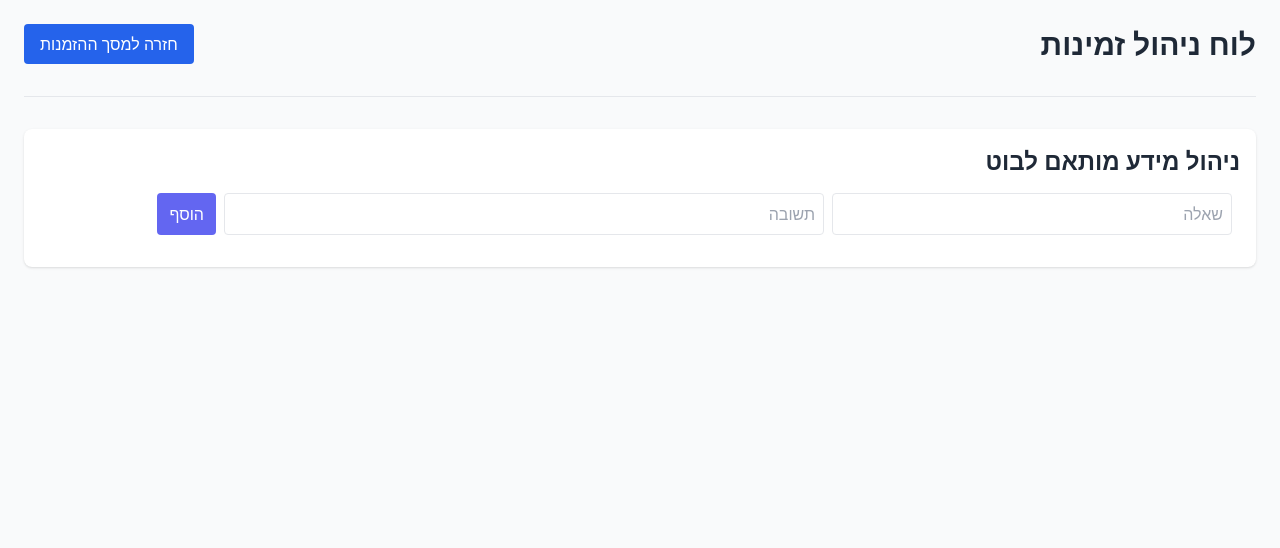
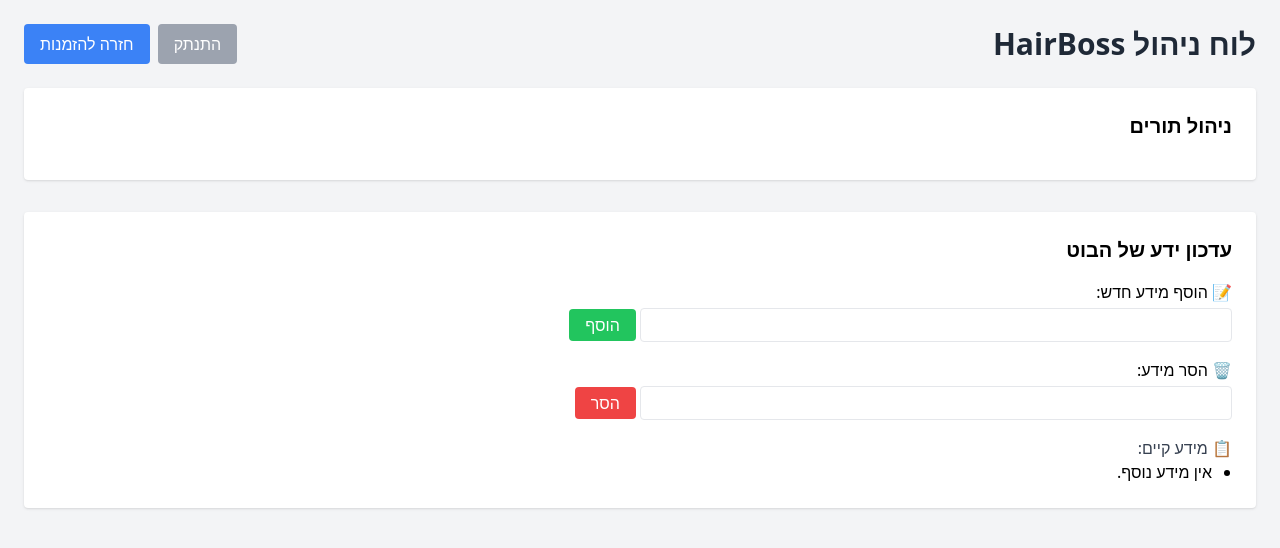
Before and after one commit to Nextwave19/barber, a Flask app: template templates/admin_command.html in a window 1280 px wide. Shown: the top 548 px of the page. Run offline with Flask 3, Linux system fonts and the light colour scheme; the template is opened without the code that fills it, so the values that code supplies are empty; some libraries are stand-ins or nearby versions.

Commit message:
Update admin_command.html

```diff
--- a/templates/admin_command.html
+++ b/templates/admin_command.html
@@ -2,104 +2,118 @@
 <html lang="he" dir="rtl">
 <head>
     <meta charset="UTF-8">
-    <title>לוח ניהול זמינות</title>
+    <title>ניהול HairBoss</title>
     <script src="https://cdn.tailwindcss.com"></script>
+    <style>
+        .hour-block:hover {
+            background-color: #c6f6d5 !important;
+        }
+    </style>
 </head>
-<body class="bg-gray-50 text-gray-800 p-6">
-
+<body class="bg-gray-100 p-6 text-right">
     <div class="flex justify-between items-center mb-6">
-        <h1 class="text-3xl font-bold">לוח ניהול זמינות</h1>
-        <a href="/" class="bg-blue-600 hover:bg-blue-700 text-white px-4 py-2 rounded">חזרה למסך ההזמנות</a>
+        <h1 class="text-3xl font-bold text-gray-800">לוח ניהול HairBoss</h1>
+        <div class="flex gap-2">
+            <form method="GET" action="/logout">
+                <button class="px-4 py-2 bg-gray-400 text-white rounded hover:bg-gray-500">התנתק</button>
+            </form>
+            <form method="GET" action="/">
+                <button class="px-4 py-2 bg-blue-500 text-white rounded hover:bg-blue-600">חזרה להזמנות</button>
+            </form>
+        </div>
     </div>
 
-    <div class="space-y-4">
-        {% for day, slots in free_slots.items() %}
-        <div class="bg-white rounded-lg shadow p-4">
-            <div class="flex justify-between items-center">
-                <button class="text-xl font-semibold" onclick="toggleSection('{{ day }}')">
-                    {{ day_name_map[day] }} ({{ day }})
-                </button>
-                <form method="POST" action="/admin_command" class="inline">
-                    <input type="hidden" name="action" value="disable_day">
-                    <input type="hidden" name="day" value="{{ day }}">
-                    <button class="bg-red-500 hover:bg-red-600 text-white px-3 py-1 rounded">כבה יום</button>
+    <div class="bg-white p-6 rounded shadow">
+        <h2 class="text-xl font-semibold mb-4">ניהול תורים</h2>
+        {% for day in free_slots.keys() %}
+            <div class="mb-4">
+                <div class="flex justify-between items-center bg-gray-100 p-2 rounded cursor-pointer hover:bg-gray-200" onclick="toggleDay('{{ day }}')">
+                    <span class="text-lg font-medium">{{ day }}</span>
+                    <form method="POST" action="/slot" onsubmit="return confirm('בטוח שברצונך לבטל את כל התורים ביום זה?');">
+                        <input type="hidden" name="date" value="{{ day }}">
+                        <input type="hidden" name="time" value="*">
+                        <input type="hidden" name="action" value="remove">
+                        <button class="bg-red-500 text-white px-2 py-1 text-sm rounded hover:bg-red-600">השבת את כל היום</button>
                     </form>
                 </div>
-
-            <div id="section-{{ day }}" class="mt-4 hidden space-y-2">
-                {% for hour in slots %}
-                <div class="flex justify-between items-center bg-gray-100 px-4 py-2 rounded">
-                    <span>{{ hour }}</span>
-                    <div class="space-x-2 space-x-reverse">
-                        <form method="POST" action="/admin_command" class="inline">
-                            <input type="hidden" name="action" value="disable">
-                            <input type="hidden" name="day" value="{{ day }}">
-                            <input type="hidden" name="hour" value="{{ hour }}">
-                            <button class="bg-gray-500 hover:bg-gray-600 text-white px-2 py-1 rounded">כבה</button>
-                        </form>
-                        <form method="POST" action="/admin_command" class="inline">
-                            <input type="hidden" name="action" value="enable">
-                            <input type="hidden" name="day" value="{{ day }}">
-                            <input type="hidden" name="hour" value="{{ hour }}">
-                            <button class="bg-green-600 hover:bg-green-700 text-white px-2 py-1 rounded">הפעל</button>
-                        </form>
-                        <form method="POST" action="/admin_command" class="inline">
-                            <input type="hidden" name="action" value="delete">
-                            <input type="hidden" name="day" value="{{ day }}">
-                            <input type="hidden" name="hour" value="{{ hour }}">
-                            <button class="bg-red-600 hover:bg-red-700 text-white px-2 py-1 rounded">מחק</button>
-                        </form>
+                <div id="hours-{{ day }}" class="hour-list hidden p-2 border rounded bg-white shadow-inner mt-2">
+                    {% for time in free_slots[day] %}
+                        <div class="hour-block bg-green-200 hover:bg-green-300 cursor-pointer text-center rounded p-1 my-1" onclick="toggleActions(this)">
+                            {{ time }}
+                            <div class="actions hidden mt-1 flex gap-2 justify-center">
+                                <button onclick="modifySlot('{{ day }}', '{{ time }}', 'delete'); event.stopPropagation();" class="bg-red-500 text-white text-sm px-2 py-1 rounded hover:bg-red-600">🗑️ מחק</button>
+                                <button onclick="modifySlot('{{ day }}', '{{ time }}', 'disable'); event.stopPropagation();" class="bg-gray-500 text-white text-sm px-2 py-1 rounded hover:bg-gray-600">🚫 כבה</button>
+                                <button onclick="modifySlot('{{ day }}', '{{ time }}', 'enable'); event.stopPropagation();" class="bg-green-500 text-white text-sm px-2 py-1 rounded hover:bg-green-600">✅ הפעל</button>
                             </div>
                         </div>
                     {% endfor %}
 
-                <form method="POST" action="/admin_command" class="mt-2 flex items-center space-x-2 space-x-reverse">
+                    <form method="POST" action="/slot" class="mt-3 flex gap-2 items-center">
+                        <input type="hidden" name="date" value="{{ day }}">
+                        <input type="text" name="time" placeholder="הוסף שעה (למשל 14:00)" class="border px-2 py-1 rounded w-40" required>
                         <input type="hidden" name="action" value="add">
-                    <input type="hidden" name="day" value="{{ day }}">
-                    <input type="text" name="hour" placeholder="הוסף שעה (למשל 14:00)" class="border p-2 rounded w-48" required>
-                    <button class="bg-blue-500 hover:bg-blue-600 text-white px-3 py-1 rounded">הוסף שעה</button>
+                        <button class="bg-blue-500 text-white px-3 py-1 rounded hover:bg-blue-600">➕ הוסף</button>
                     </form>
                 </div>
             </div>
         {% endfor %}
     </div>
 
-    <hr class="my-8">
-
-    <div class="bg-white rounded-lg shadow p-4">
-        <h2 class="text-2xl font-semibold mb-4">ניהול מידע מותאם לבוט</h2>
-        <form method="POST" action="/admin_command" class="flex space-x-2 space-x-reverse">
-            <input type="hidden" name="action" value="add_knowledge">
-            <input type="text" name="question" placeholder="שאלה" class="border p-2 rounded w-1/3" required>
-            <input type="text" name="answer" placeholder="תשובה" class="border p-2 rounded w-1/2" required>
-            <button class="bg-indigo-500 hover:bg-indigo-600 text-white px-3 py-1 rounded">הוסף</button>
+    <div class="bg-white p-6 mt-8 rounded shadow">
+        <h2 class="text-xl font-semibold mb-4">עדכון ידע של הבוט</h2>
+        <form method="POST" action="/bot-knowledge" class="mb-4">
+            <label class="block mb-1">📝 הוסף מידע חדש:</label>
+            <input type="text" name="content" class="border px-3 py-1 rounded w-1/2" required>
+            <input type="hidden" name="action" value="add">
+            <button class="bg-green-500 text-white px-4 py-1 rounded hover:bg-green-600 ml-2">הוסף</button>
         </form>
 
-        <ul class="mt-4 space-y-2">
+        <form method="POST" action="/bot-knowledge" class="mb-4">
+            <label class="block mb-1">🗑️ הסר מידע:</label>
+            <input type="text" name="content" class="border px-3 py-1 rounded w-1/2" required>
+            <input type="hidden" name="action" value="remove">
+            <button class="bg-red-500 text-white px-4 py-1 rounded hover:bg-red-600 ml-2">הסר</button>
+        </form>
+
+        <h3 class="font-medium text-gray-700 mt-4">📋 מידע קיים:</h3>
+        <ul class="list-disc pr-5">
             {% for item in custom_knowledge %}
-            <li class="flex justify-between items-center bg-gray-100 p-2 rounded">
-                <div>
-                    <strong>שאלה:</strong> {{ item.question }}<br>
-                    <strong>תשובה:</strong> {{ item.answer }}
-                </div>
-                <form method="POST" action="/admin_command">
-                    <input type="hidden" name="action" value="delete_knowledge">
-                    <input type="hidden" name="question" value="{{ item.question }}">
-                    <button class="bg-red-500 hover:bg-red-600 text-white px-3 py-1 rounded">מחק</button>
-                </form>
-            </li>
+                <li>{{ item }}</li>
+            {% else %}
+                <li>אין מידע נוסף.</li>
             {% endfor %}
         </ul>
     </div>
 
     <script>
-        function toggleSection(id) {
-            const el = document.getElementById('section-' + id);
-            if (el.classList.contains('hidden')) {
-                el.classList.remove('hidden');
+        function toggleDay(day) {
+            const el = document.getElementById("hours-" + day);
+            if (el) el.classList.toggle("hidden");
+        }
+
+        function toggleActions(hourEl) {
+            const actions = hourEl.querySelector('.actions');
+            if (actions) {
+                actions.classList.toggle('hidden');
+            }
+        }
+
+        function modifySlot(date, time, action) {
+            fetch("/admin/update_slot", {
+                method: "POST",
+                headers: {
+                    "Content-Type": "application/json"
+                },
+                body: JSON.stringify({ date, time, action })
+            })
+            .then(res => res.json())
+            .then(data => {
+                if (data.status || data.message) {
+                    location.reload();
                 } else {
-                el.classList.add('hidden');
+                    alert("שגיאה: " + (data.error || "לא ידועה"));
                 }
+            });
         }
     </script>
 </body>
```
Lines whose indentation alone changed are shown as unchanged.
